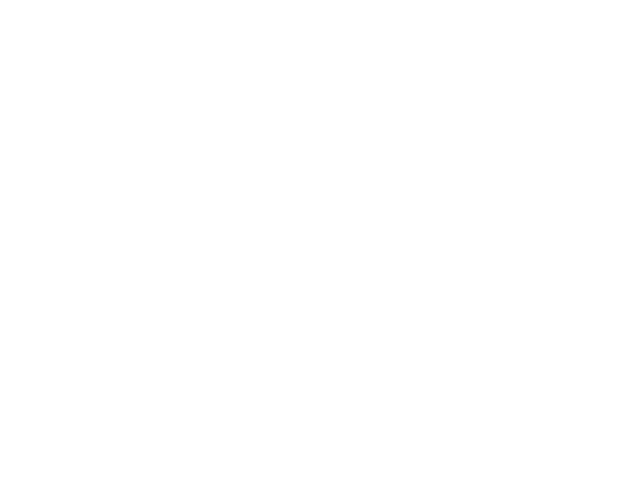
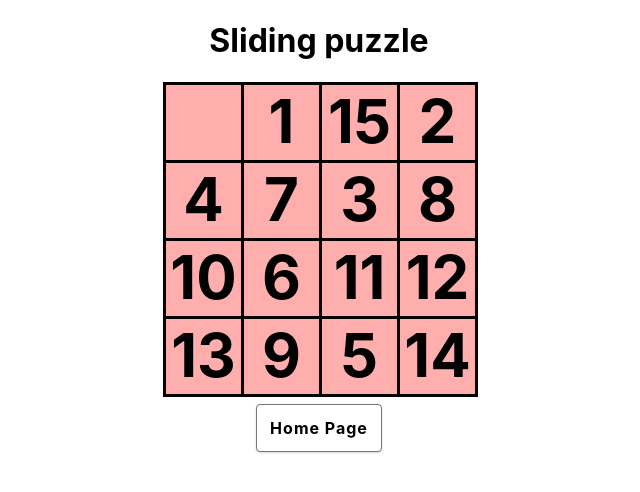
Before and after one commit to AbdelzaherAbdelgwad/Game-Center, a React (Create React App) app in the folder Game-center FrontEnd/: page /slidingPuzzle in a window 1280 px wide. Before the commit this address had no page. Shown: the top 492 px of the page, without its empty margins (321-961 px from the left). Built offline with nearby package versions, Linux system fonts and the light colour scheme.

Commit message:
sliding puzzle game added

```diff
--- a/Game-center FrontEnd/src/App.css
+++ b/Game-center FrontEnd/src/App.css
@@ -82,7 +82,6 @@
   color: #61dafb;
 }
 /* wordle */
-
 .WordleSquare {
   border: 3px solid black;
   background-color: #ffaeae  ;
@@ -100,6 +99,7 @@
   justify-content: center;
 }
 /* end of wordle */
+
 /* tictactoe */
 .Square {
   border: 3px solid black;
@@ -114,6 +114,7 @@
   justify-content: center;
 }
 /* end of tictactoe */
+
 /* battleShips */
 .BattleShipContainer{
   display: flex;
@@ -138,6 +139,24 @@
   cursor: pointer;
 }
 /* end of battleShips */
+
+/* sliding puzzle */
+.SlidingPuzzleBoard{
+  display: grid;
+  grid-template-rows: repeat(4,78px);
+  grid-template-columns: repeat(4,78px);
+  justify-content: center;
+
+}
+.puzzleValues{
+  font-size: 60px;
+  color:rgb(0, 0, 0);
+  margin: auto;
+  padding: auto;
+  text-align: center;
+  cursor: pointer;
+}
+/* end of sliding puzzle */
 .newGame{
   width: 125px;
   height: 50px;
--- a/Game-center FrontEnd/src/App.js
+++ b/Game-center FrontEnd/src/App.js
@@ -5,6 +5,7 @@ import Main from './components/main';
 import ScoreBoard from './components/ticTacToe/scoreBoard';
 import WordleBoard from './components/wordle/wordleBoard';
 import BattleShipsBoard from './components/battleShips/battleShipsBoard';
+import SlidingPuzzleBoard from './components/slidingPuzzle/slidingPuzzleBoard';
 function App() {
   return (
     <div className="App">
@@ -15,6 +16,7 @@ function App() {
           <Route path='/test' element={<ScoreBoard />}/>
           <Route path='/wordle' element={<WordleBoard />}/>
           <Route path='/battleShips' element={<BattleShipsBoard/>} />
+          <Route path='/slidingPuzzle' element={<SlidingPuzzleBoard />}/>
 
       </Routes>
     </BrowserRouter>
--- a/Game-center FrontEnd/src/components/main.js
+++ b/Game-center FrontEnd/src/components/main.js
@@ -81,7 +81,8 @@ export default function Main(props) {
         <h2>Choose your game:</h2>
         <Link className='btn' onClick={handleClickLogIn}>Tic-Tac-Toe</Link>
         <Link to='/wordle' className='btn'>Wordle</Link>
-        <Link to='/battleShips' className="btn">BattleShips</Link>
+        <Link to='/battleShips' className="btn">Battle Ships</Link>
+        <Link to='/slidingPuzzle' className="btn">Sliding Puzzle</Link>
 
         {!clicked?
           null:
--- /dev/null
+++ b/Game-center FrontEnd/src/components/slidingPuzzle/slidingPuzzleBoard.js
@@ -0,0 +1,93 @@
+import React, { useEffect } from 'react'
+import { useState } from 'react'
+import Square from './square'
+import { Link } from "react-router-dom";
+import Confetti from 'react-confetti';
+
+
+export default function SlidingPuzzleBoard() {
+    const [boardSquares,setBoardSquares] = useState(Array(16).fill(null))
+    const [boardValues,setBoardValues] = useState(Array(16).fill(null))
+    const [randomValue] = useState(Math.round(Math.random()*15))
+    const [win,setWin] = useState(false)
+
+    function shuffleArray(array) {
+        for (let i = array.length - 1; i > 0; i--) {
+            const j = Math.floor(Math.random() * (i + 1));
+            // Swap elements
+            [array[i], array[j]] = [array[j], array[i]];
+        }
+        return array;
+    }
+    useEffect(()=>{
+        let y = true
+        setBoardValues(prev => prev.map((value, index) =>{
+            if(index === randomValue){
+                value = null
+                y = false
+            }else{
+                 value = y?index +1 : index
+            }
+           return value;
+        } ));
+        setBoardValues(prev=>shuffleArray(prev))
+
+    },[randomValue])
+
+    // (Math.min(index,getIndex)+1) %4 === 0
+    function moveSquare(index){
+        let getIndex  = boardValues.indexOf(null)
+        let canMove = false;
+        // to make sure that can't move from one row to the other (not neighbor)
+        let goodNeighbor = (Math.min(index,getIndex)+1) %4 !== 0
+        if(goodNeighbor & (index === getIndex +1)||goodNeighbor &(index === getIndex-1) || index === getIndex+4||index === getIndex-4){
+            canMove = true;
+        }
+        canMove && setBoardValues(prev=>{
+            let newValues = [...prev]
+            newValues[getIndex] = prev[index]
+            newValues[index] = null
+            setWin(calculateWinner(newValues))
+            return newValues
+        })
+
+
+    }
+    function arraysEqual(arr1, arr2) {
+        arr2 = arr2.slice(0, arr1.length);
+        for (let i = 0; i < arr1.length; i++) {
+            if (arr1[i] !== arr2[i]) {
+                return false;
+            }
+        }
+
+        return true;
+    }
+    function calculateWinner(arr){
+        let x = Array.from({ length: 3 }, (_, index) => index + 1);
+        if(arraysEqual(x,arr)){
+            return true
+        }
+        return false
+    }
+  return (
+    <div>
+        <h1>Sliding puzzle</h1>
+        {win && <h1> You cracked the puzzle! 🎉</h1>}
+        <div className="SlidingPuzzleBoard">
+            {boardSquares.map((value, index) => {
+                return (
+                    <Square key={index} value={boardValues[index]} onSquareClick={win? null :()=>moveSquare(index)} ></Square>
+                )
+            })}
+
+        </div>
+        {win && <Link reloadDocument to='/slidingPuzzle' className="btn">New Game</Link>}
+        <Link to='/' className="btn">Home Page</Link>
+        {win && <Confetti />}
+
+    </div>
+
+
+  )
+}
--- /dev/null
+++ b/Game-center FrontEnd/src/components/slidingPuzzle/square.js
@@ -0,0 +1,8 @@
+export default function Square(props) {
+
+  return (
+    <div className="Square" onClick={props.onSquareClick } style={props.style}>
+        <h1 className="puzzleValues">{props.value}</h1>
+    </div>
+  )
+}
```
